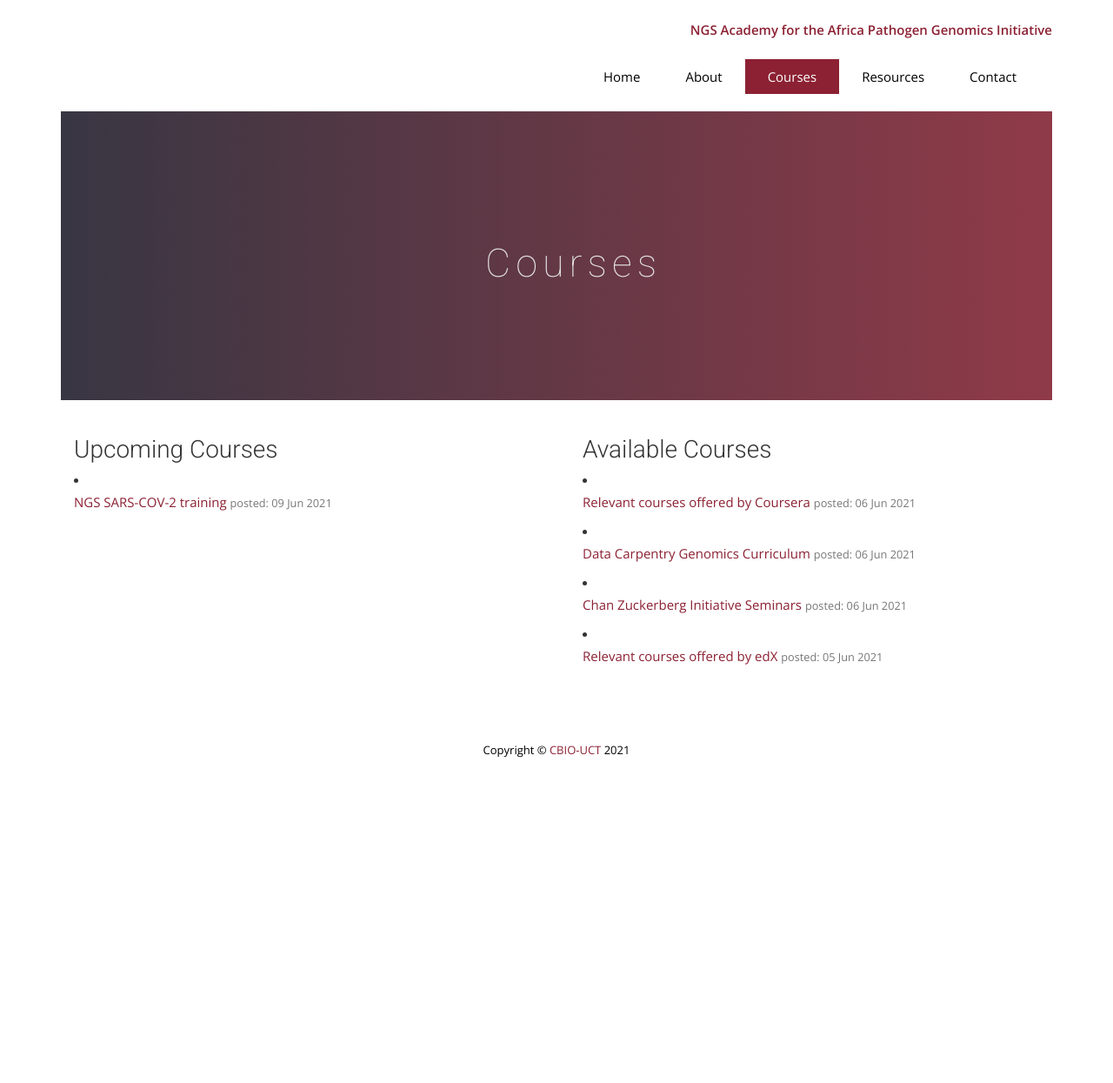
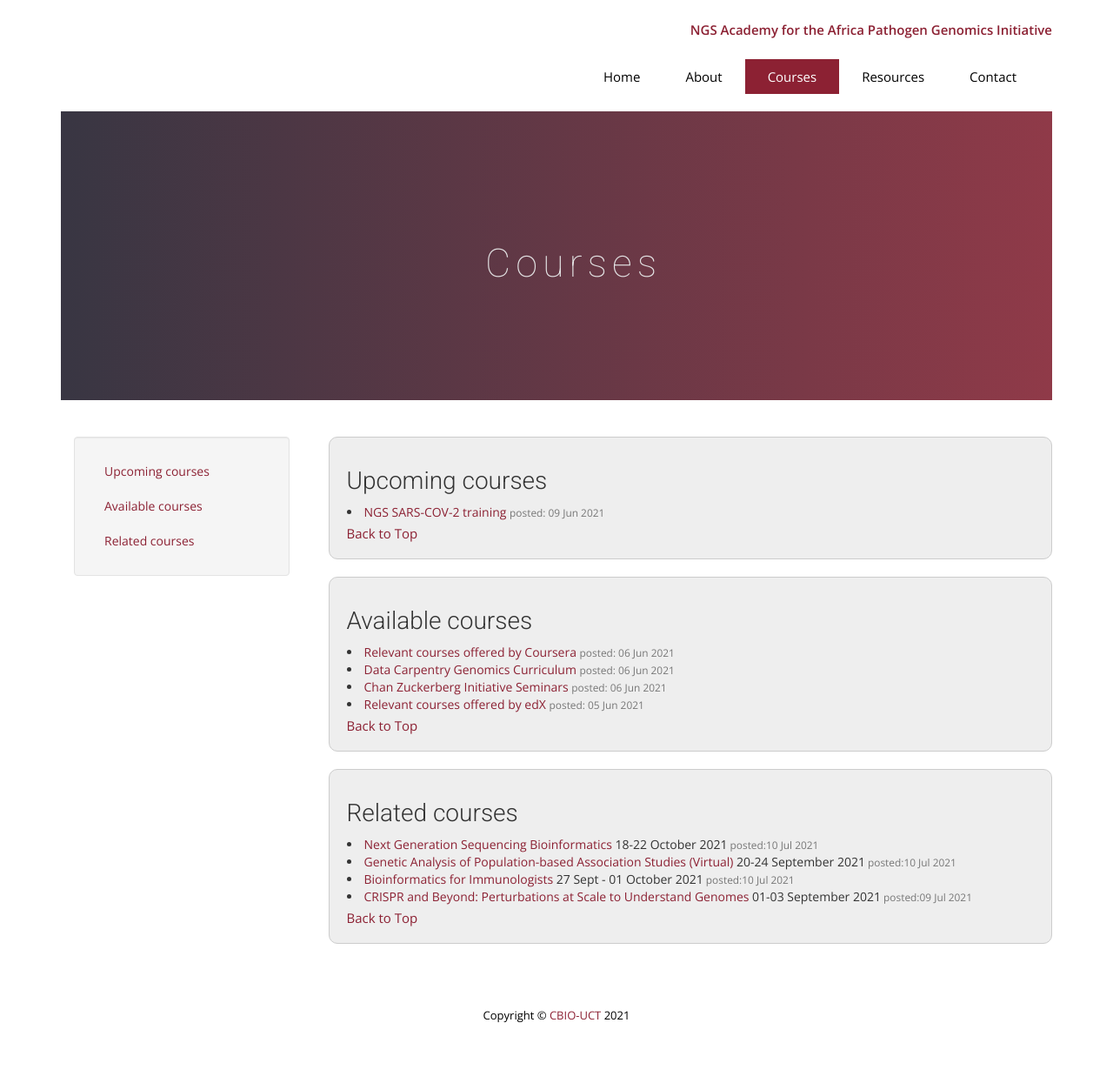
Before and after one commit to pmaturure3/ngs-academy, a Jekyll site: the page built from courses.html, in a window 1280 px wide. Shown: the whole page at 87% size. Built offline with Jekyll 4.4.1, drawn with Linux system fonts in a browser that asks for light colours; nearby versions of some CDN libraries; some web fonts are replaced; comment, search, counter and statistics services are not loaded; before the commit the page ends 940 px from its top, so only the background shows below that.

Commit message:
added new courses and side nav

```diff
--- /dev/null
+++ b/_posts/2021-07-09-Bioinformatics-for-Immunologists.md
@@ -0,0 +1,15 @@
+---
+layout: default
+title:  " Bioinformatics for Immunologists  "
+date: 2021-07-10
+permalink: /:year/:title
+category: relevant
+
+course_dates: "27 Sept - 01 October 2021"
+---
+
+{% include subpage-header.html %}
+
+### Bioinformatics for Immunologists (Virtual) 27 September- 01 October 2021
+
+[ Bioinformatics for Immunologists (Virtual)](https://coursesandconferences.wellcomeconnectingscience.org/event/bioinformatics-for-immunologists-virtual-20210927/?utm_source=dotdigital&utm_medium=Email_Virtual&utm_campaign=BioinformaticsImmuno21&utm_content=organic_email)
--- /dev/null
+++ b/_posts/2021-07-09-CRISPR-and-Beyond.md
@@ -0,0 +1,16 @@
+---
+layout: default
+title:  "CRISPR and Beyond: Perturbations at Scale to Understand Genomes "
+date: 2021-07-09
+permalink: /:year/:title
+category: relevant
+tag: upcomingtag
+course_dates: "01-03 September 2021"
+---
+
+{% include subpage-header.html %}
+
+### CRISPR and Beyond: Perturbations at Scale to Understand Genomes (Virtual Conference) 01-03 September 2021
+
+
+[ CRISPR and Beyond: Perturbations at Scale to Understand Genomes](https://coursesandconferences.wellcomeconnectingscience.org/event/crispr-and-beyond-perturbations-at-scale-to-understand-genomes-virtual-conference-20210901/?utm_source=dotdigital&utm_medium=Email_Virtual&utm_campaign=CRISPR21&utm_content=organic_email&dm_i=2SUU,15YB6,UWY1N,4HVYX,1)
--- /dev/null
+++ b/_posts/2021-07-09-Genetic-Analysis-of-Population-based-Association-Studies.md
@@ -0,0 +1,15 @@
+---
+layout: default
+title:  "Genetic Analysis of Population-based Association Studies (Virtual) "
+date: 2021-07-10
+permalink: /:year/:title
+category: relevant
+
+course_dates: "20-24 September 2021"
+---
+
+{% include subpage-header.html %}
+
+### Genetic Analysis of Population-based Association Studies (Virtual) 20-24 September 2021
+
+[ Genetic Analysis of Population-based Association Studies (Virtual)](https://coursesandconferences.wellcomeconnectingscience.org/event/genetic-analysis-of-population-based-association-studies-virtual-20210920/?utm_source=dotdigital&utm_medium=Email_Virtual&utm_campaign=AssociationStudies21&utm_content=organic_email)
--- /dev/null
+++ b/_posts/2021-07-09-Next-Generation-Sequencing.md
@@ -0,0 +1,15 @@
+---
+layout: default
+title:  "Next Generation Sequencing Bioinformatics "
+date: 2021-07-10
+permalink: /:year/:title
+category: relevant
+
+course_dates: "18-22 October 2021"
+---
+
+{% include subpage-header.html %}
+
+### Next Generation Sequencing Bioinformatics (Virtual) 18-22 October 2021
+
+[ Next Generation Sequencing Bioinformatics (Virtual)](https://coursesandconferences.wellcomeconnectingscience.org/event/next-generation-sequencing-bioinformatics-virtual-20211018/?utm_source=dotdigital&utm_medium=Email_Virtual&utm_campaign=NGSBio21_Virtual&utm_content=organic_email)
--- a/courses.html
+++ b/courses.html
@@ -7,9 +7,136 @@ permalink: /courses/
 
 <!-- contact form start -->
 
+<script src="https://ajax.googleapis.com/ajax/libs/jquery/3.3.1/jquery.min.js"></script>
+<style>
+  .blockx {
+    background-color: #EEE;
+    border: 1px solid #CCC;
+    border-radius: 10px;
+    margin-top: 20px;
+    min-height: 100px;
+    padding: 15px 2px 5px 20px;
+    margin-right: 15px;
+  }
+
+  .side_nav_courses {
+    margin-right: 15px !important;
+  }
+</style>
+
+
+<script>
+  // smooth scroll to anchor, with option of hash appearing in url. Thanks:
+  // https://paulund.co.uk/smooth-scroll-to-internal-links-with-jquery
+  $(document).ready(function () {
+    $('a[href^="#"]').on('click', function (e) {
+      e.preventDefault();
+      var target = this.hash;
+      var $target = $(target);
+      $('html, body').stop().animate({
+        'scrollTop': $target.offset().top
+      }, 900, 'swing', function () {
+        // window.location.hash = target;
+      });
+    });
+  });
+</script>
+
+
 <div class="container main_container_padding">
 
   <!-- contact form start -->
+
+
+  <div class="row">
+
+
+
+    <div class="col-md-3">
+
+      <br>
+      <!-- Course categories -->
+      <div class="well  side_nav_courses">
+
+
+
+        <div class="row">
+          <div class="col-lg-12">
+
+            <div id="top" class="">
+
+              <ul class="nav">
+                <li class="nav-item"><a class="nav-link" href="#section1">Upcoming courses</a></li>
+                <li class="nav-item"><a class="nav-link" href="#section2">Available courses</a></li>
+                <li class="nav-item"><a class="nav-link" href="#section3">Related courses</a></li>
+
+              </ul>
+            </div>
+          </div>
+        </div>
+
+        <!-- /.row -->
+      </div>
+    </div>
+
+
+
+    <!-- Course content Column -->
+    <div class="col-lg-9" class="my-auto">
+
+
+
+      <div id="section1" class="blockx">
+        <h3>Upcoming courses</h3>
+        {% for post in site.posts %}
+        {% if post.categories contains "upcoming" %}
+        <li>
+          <a href="{{ site.baseurl }}{{ post.url }}">{{ post.title }}</a> <small class="text-muted">posted:
+            {{post.date
+            | date_to_string}} </small>
+
+
+        </li>
+        {% endif %}
+        {% endfor %}
+        <p><a href="#top">Back to Top</a></p>
+      </div>
+      <div id="section2" class="blockx">
+        <h3>Available courses</h3>
+        {% for post in site.posts %}
+        {% if post.categories contains "available" %}
+        <li>
+          <a href="{{ site.baseurl }}{{ post.url }}">{{ post.title }}</a> <small class="text-muted">posted: {{
+            post.date
+            |
+            date_to_string}} </small>
+
+
+        </li>
+        {% endif %}
+        {% endfor %}
+        <p><a href="#top">Back to Top</a></p>
+      </div>
+      <div id="section3" class="blockx">
+        <h3>Related courses</h3>
+        {% for post in site.posts %}
+        {% if post.categories contains "relevant" %}
+        <li>
+          <a href="{{ site.baseurl }}{{ post.url }}">{{ post.title }} </a> {{post.course_dates}}<small
+            class="text-muted"> posted:{{
+            post.date
+            |
+            date_to_string}} </small>
+
+
+        </li>
+        {% endif %}
+        {% endfor %}
+        <p><a href="#top">Back to Top</a></p>
+      </div>
+
+
+    </div>
 
 
 
@@ -18,63 +145,24 @@ permalink: /courses/
 
 
 
-  <div class="row">
 
-    <div class="col-sm-6 col-md-6">
-      <h3>Upcoming Courses</h3>
-      {% for post in site.posts %}
-      {% if post.categories contains "upcoming" %}
-      <li>
-        <p><a href="{{ site.baseurl }}{{ post.url }}">{{ post.title }}</a> <small class="text-muted">posted: {{
-            post.date
-            |
-            date_to_string}} </small>
 
-        </p>
-      </li>
-      {% endif %}
-      {% endfor %}
-    </div>
-    <div class="col-sm-6 col-md-6">
-      <h3>Available Courses</h3>
-      {% for post in site.posts %}
-      {% if post.categories contains "available" %}
-      <li>
-        <p><a href="{{ site.baseurl }}{{ post.url }}">{{ post.title }}</a> <small class="text-muted">posted: {{
-            post.date
-            |
-            date_to_string}} </small>
 
-        </p>
-      </li>
-      {% endif %}
-      {% endfor %}
-    </div>
+
+
+
+
+
+
+
+
 
   </div>
 
 
 
 
-  <!-- back for a list view just incase requirements change
 
-    {% for cat in site.categories %}
-
-
-  <p>
-  <h3>{{cat[0] | capitalize}}</h3>
-  </p>
-  {% for post in cat[1] %}
-  <li>
-    <p><a href="{{ site.baseurl }}{{post.url}}"> {{post.title}}</a> <small class="text-muted">posted: {{
-        post.date
-        |
-        date_to_string}} </small>
-  </li>
-  <p>
-    {% endfor %}
-    {% endfor%}
- -->
 
 
 
--- a/post.html
+++ b/post.html
@@ -1,7 +1,7 @@
 ---
 layout: default
 title: Posts
-permalink: /posts/
+permalink: /postsold/
 date:
 ---
 {% include subpage-header.html %}
```
